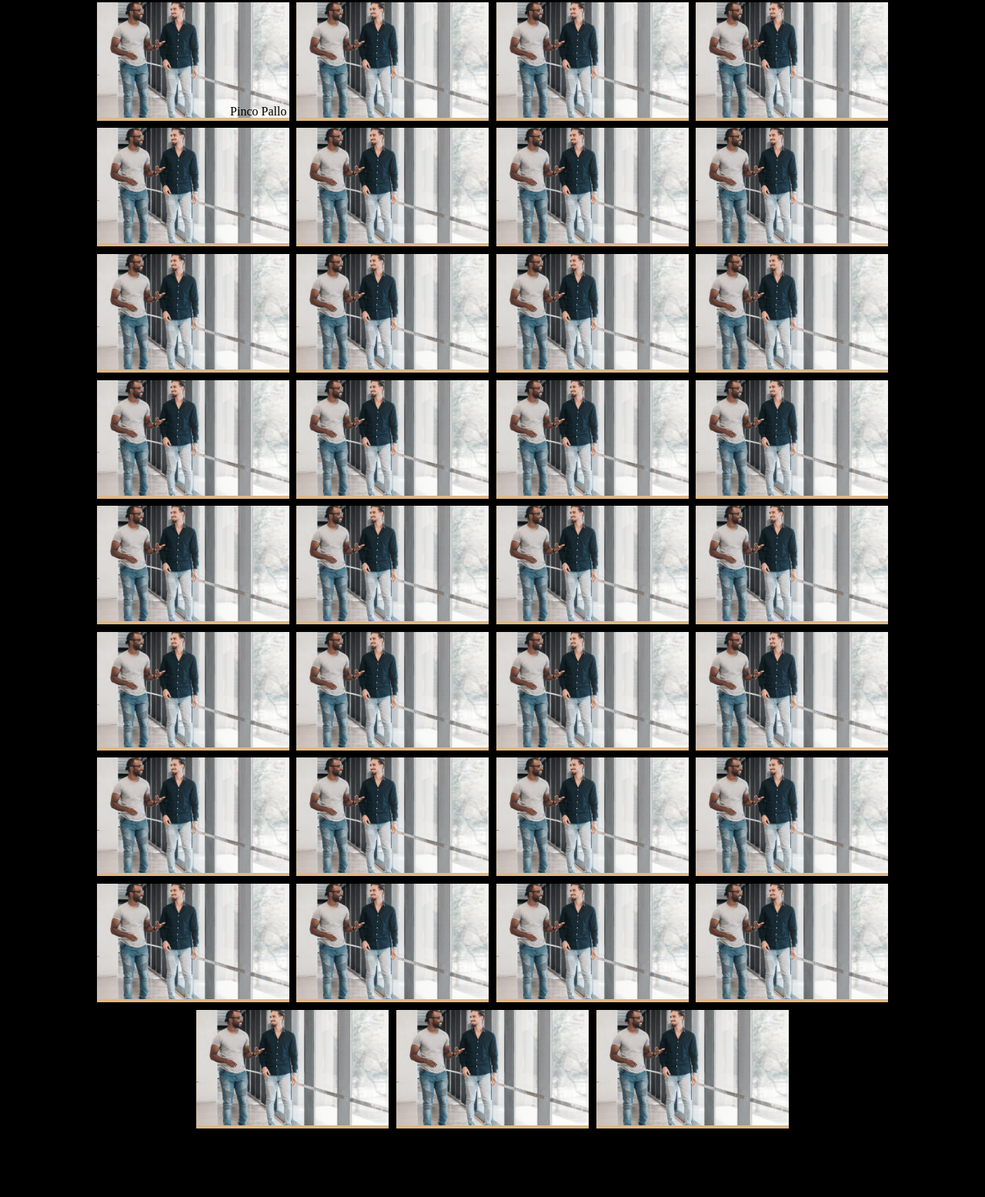
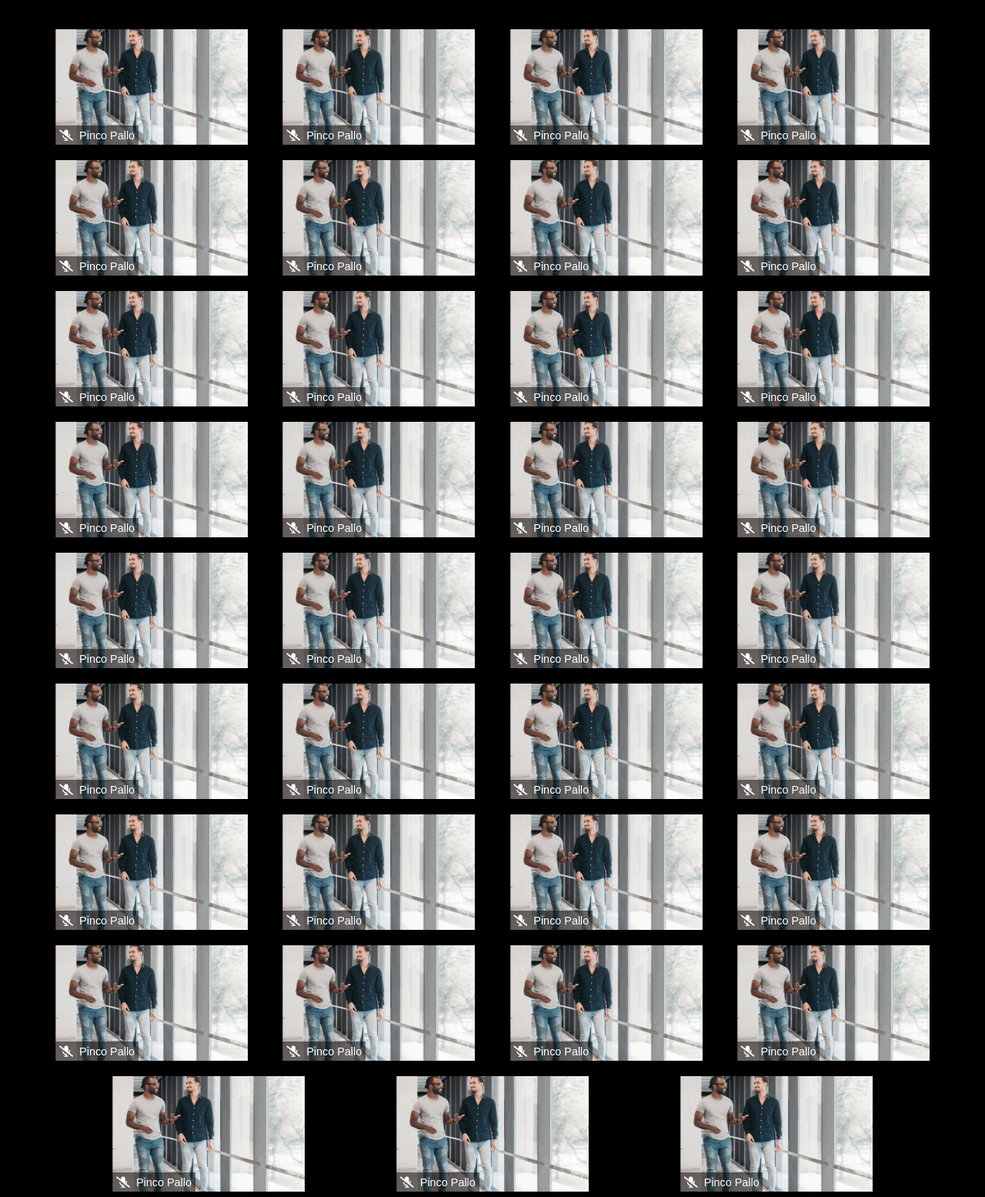
Before and after one commit to mikicola/html-css-zoom, a plain HTML site: page index.html in a window 1280 px wide. Shown: the part 2-1557 px from the top of the page at 77% size. Before the commit the page ends 1472 px from the top, so only its background shows below. Drawn offline with Linux system fonts and the light colour scheme.

Commit message:
layout users

```diff
--- a/css/style.css
+++ b/css/style.css
@@ -6,18 +6,24 @@
 
 body{
     background-color: black;
+    font-family: Arial, Helvetica, sans-serif;
+}
+
+.container{
+    max-width: 2048px;
+    margin: auto;
 }
 
 .users-display{
+    margin: 2rem;
     display: flex;
-    /* justify-content: space-between; */
     flex-wrap:wrap;
-    justify-content:center
+    justify-content:space-evenly;
 }
 
 .users-display .user{
-    background-color: burlywood;
-    margin: .3rem;
+    /* background-color: burlywood; */
+    margin: .5rem .3rem;
     position: relative;
 }
 
@@ -28,7 +34,15 @@ body{
 }
 
 .user-name{
+    color: white;
+    background-color: rgba(0, 0, 0, 0.5);
+    padding: .3rem;
     position: absolute;
     bottom: .2rem;
-    right: .2rem;
+    left: 0rem;
+    font-size: .9em;
 }
+
+.padding-right{
+    padding-right: .5rem;
+}
--- a/index.html
+++ b/index.html
@@ -7,149 +7,187 @@
     <meta name="viewport" content="width=device-width, initial-scale=1.0">
     <link rel="stylesheet" href="css/style.css">
     <title>Zoom</title>
+
+    <link rel="stylesheet" href="https://cdnjs.cloudflare.com/ajax/libs/font-awesome/5.15.3/css/all.min.css">
 </head>
 
 <body>
+    <div class="container">
         <div class="users-display">
             <div class="user">
                 <img class="img-user" src="img/partner.png" alt="">
-            <span class="user-name">Pinco Pallo</span>
+                <span class="user-name"><i class="padding-right fas fa-microphone-slash"></i>Pinco Pallo</span>
             </div>
 
             <div class="user">
                 <img class="img-user" src="img/partner.png" alt="">
+                <span class="user-name"><i class="padding-right fas fa-microphone-slash"></i>Pinco Pallo</span>
             </div>
 
             <div class="user">
                 <img class="img-user" src="img/partner.png" alt="">
+                <span class="user-name"><i class="padding-right fas fa-microphone-slash"></i>Pinco Pallo</span>
             </div>
 
             <div class="user">
                 <img class="img-user" src="img/partner.png" alt="">
+                <span class="user-name"><i class="padding-right fas fa-microphone-slash"></i>Pinco Pallo</span>
             </div>
 
             <div class="user">
                 <img class="img-user" src="img/partner.png" alt="">
+                <span class="user-name"><i class="padding-right fas fa-microphone-slash"></i>Pinco Pallo</span>
             </div>
 
             <div class="user">
                 <img class="img-user" src="img/partner.png" alt="">
+                <span class="user-name"><i class="padding-right fas fa-microphone-slash"></i>Pinco Pallo</span>
             </div>
 
             <div class="user">
                 <img class="img-user" src="img/partner.png" alt="">
+                <span class="user-name"><i class="padding-right fas fa-microphone-slash"></i>Pinco Pallo</span>
             </div>
 
             <div class="user">
                 <img class="img-user" src="img/partner.png" alt="">
+                <span class="user-name"><i class="padding-right fas fa-microphone-slash"></i>Pinco Pallo</span>
             </div>
 
             <div class="user">
                 <img class="img-user" src="img/partner.png" alt="">
+                <span class="user-name"><i class="padding-right fas fa-microphone-slash"></i>Pinco Pallo</span>
             </div>
 
             <div class="user">
                 <img class="img-user" src="img/partner.png" alt="">
+                <span class="user-name"><i class="padding-right fas fa-microphone-slash"></i>Pinco Pallo</span>
             </div>
 
             <div class="user">
                 <img class="img-user" src="img/partner.png" alt="">
+                <span class="user-name"><i class="padding-right fas fa-microphone-slash"></i>Pinco Pallo</span>
             </div>
 
             <div class="user">
                 <img class="img-user" src="img/partner.png" alt="">
+                <span class="user-name"><i class="padding-right fas fa-microphone-slash"></i>Pinco Pallo</span>
             </div>
 
             <div class="user">
                 <img class="img-user" src="img/partner.png" alt="">
+                <span class="user-name"><i class="padding-right fas fa-microphone-slash"></i>Pinco Pallo</span>
             </div>
 
             <div class="user">
                 <img class="img-user" src="img/partner.png" alt="">
+                <span class="user-name"><i class="padding-right fas fa-microphone-slash"></i>Pinco Pallo</span>
             </div>
 
             <div class="user">
                 <img class="img-user" src="img/partner.png" alt="">
+                <span class="user-name"><i class="padding-right fas fa-microphone-slash"></i>Pinco Pallo</span>
             </div>
 
             <div class="user">
                 <img class="img-user" src="img/partner.png" alt="">
+                <span class="user-name"><i class="padding-right fas fa-microphone-slash"></i>Pinco Pallo</span>
             </div>
 
             <div class="user">
                 <img class="img-user" src="img/partner.png" alt="">
+                <span class="user-name"><i class="padding-right fas fa-microphone-slash"></i>Pinco Pallo</span>
             </div>
 
             <div class="user">
                 <img class="img-user" src="img/partner.png" alt="">
+                <span class="user-name"><i class="padding-right fas fa-microphone-slash"></i>Pinco Pallo</span>
             </div>
             <div class="user">
                 <img class="img-user" src="img/partner.png" alt="">
+                <span class="user-name"><i class="padding-right fas fa-microphone-slash"></i>Pinco Pallo</span>
             </div>
 
             <div class="user">
                 <img class="img-user" src="img/partner.png" alt="">
+                <span class="user-name"><i class="padding-right fas fa-microphone-slash"></i>Pinco Pallo</span>
             </div>
 
             <div class="user">
                 <img class="img-user" src="img/partner.png" alt="">
+                <span class="user-name"><i class="padding-right fas fa-microphone-slash"></i>Pinco Pallo</span>
             </div>
 
             <div class="user">
                 <img class="img-user" src="img/partner.png" alt="">
+                <span class="user-name"><i class="padding-right fas fa-microphone-slash"></i>Pinco Pallo</span>
             </div>
 
             <div class="user">
                 <img class="img-user" src="img/partner.png" alt="">
+                <span class="user-name"><i class="padding-right fas fa-microphone-slash"></i>Pinco Pallo</span>
             </div>
 
             <div class="user">
                 <img class="img-user" src="img/partner.png" alt="">
+                <span class="user-name"><i class="padding-right fas fa-microphone-slash"></i>Pinco Pallo</span>
             </div>
             <div class="user">
                 <img class="img-user" src="img/partner.png" alt="">
+                <span class="user-name"><i class="padding-right fas fa-microphone-slash"></i>Pinco Pallo</span>
             </div>
 
             <div class="user">
                 <img class="img-user" src="img/partner.png" alt="">
+                <span class="user-name"><i class="padding-right fas fa-microphone-slash"></i>Pinco Pallo</span>
             </div>
 
             <div class="user">
                 <img class="img-user" src="img/partner.png" alt="">
+                <span class="user-name"><i class="padding-right fas fa-microphone-slash"></i>Pinco Pallo</span>
             </div>
 
             <div class="user">
                 <img class="img-user" src="img/partner.png" alt="">
+                <span class="user-name"><i class="padding-right fas fa-microphone-slash"></i>Pinco Pallo</span>
             </div>
 
             <div class="user">
                 <img class="img-user" src="img/partner.png" alt="">
+                <span class="user-name"><i class="padding-right fas fa-microphone-slash"></i>Pinco Pallo</span>
             </div>
 
             <div class="user">
                 <img class="img-user" src="img/partner.png" alt="">
+                <span class="user-name"><i class="padding-right fas fa-microphone-slash"></i>Pinco Pallo</span>
             </div>
 
             <div class="user">
                 <img class="img-user" src="img/partner.png" alt="">
+                <span class="user-name"><i class="padding-right fas fa-microphone-slash"></i>Pinco Pallo</span>
             </div>
 
             <div class="user">
                 <img class="img-user" src="img/partner.png" alt="">
+                <span class="user-name"><i class="padding-right fas fa-microphone-slash"></i>Pinco Pallo</span>
             </div>
 
             <div class="user">
                 <img class="img-user" src="img/partner.png" alt="">
+                <span class="user-name"><i class="padding-right fas fa-microphone-slash"></i>Pinco Pallo</span>
             </div>
 
             <div class="user">
                 <img class="img-user" src="img/partner.png" alt="">
+                <span class="user-name"><i class="padding-right fas fa-microphone-slash"></i>Pinco Pallo</span>
             </div>
 
             <div class="user">
                 <img class="img-user" src="img/partner.png" alt="">
+                <span class="user-name"><i class="padding-right fas fa-microphone-slash"></i>Pinco Pallo</span>
             </div>
 
+        </div>
     </div>
 </body>
 
```
Lines whose indentation alone changed are shown as unchanged.
